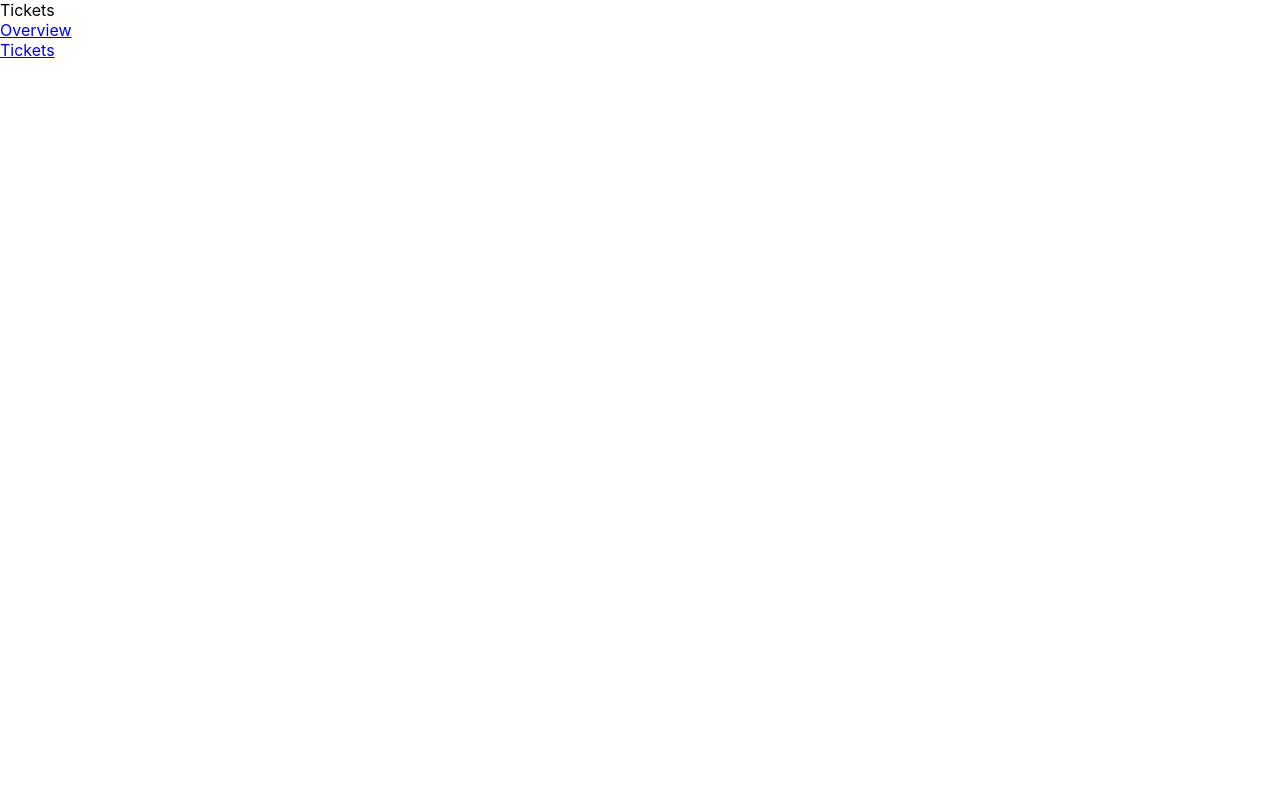
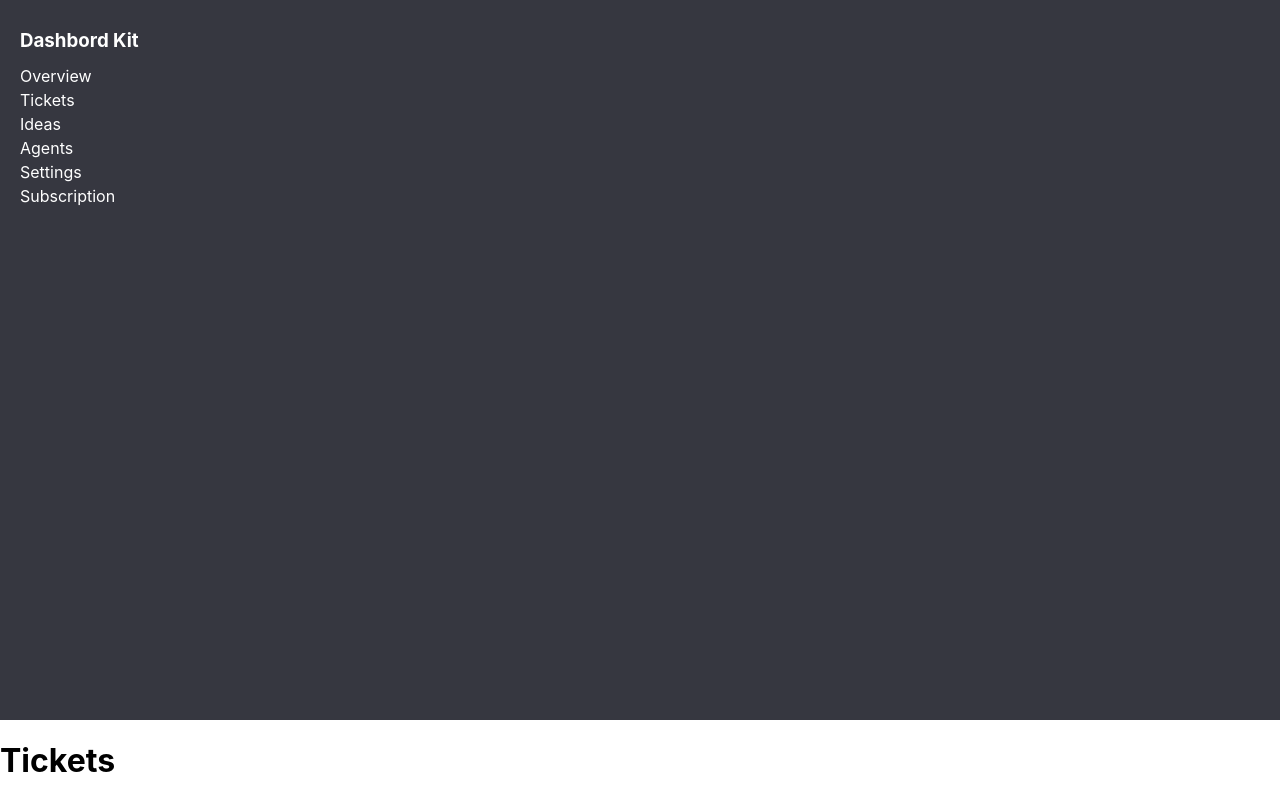
Before and after one commit to rdadr/dashboard, a React (Create React App) app: page /tickets in a window 1280 px wide. Built offline with nearby package versions, Linux system fonts and the light colour scheme.

Commit message:
fix: Overview, Tickets

```diff
--- a/src/App.js
+++ b/src/App.js
@@ -1,14 +1,17 @@
-import React from 'react'
-import { BrowserRouter as Router } from 'react-router-dom'
-import MainRouter from './Routes'
+import React from 'react';
+import {BrowserRouter, Switch, Route } from 'react-router-dom';
+import Overview from './Components/Pages/Overview';
+import Tickets from './Components/Pages/Tickets';
 import './App.css';
 
-function App() {
+const App = ()=> {
   return (
-    <Router>
-      <MainRouter/>
-    </Router>
+    <BrowserRouter >
+    <Switch>
+      <Route path="/overview" exact component={Overview} />
+      <Route path="/tickets" component={Tickets} />
+    </Switch>
+    </BrowserRouter>
   );
 }
-
 export default App;
--- a/src/Components/Pages/Overview/index.js
+++ b/src/Components/Pages/Overview/index.js
@@ -1,12 +1,12 @@
-import React from 'react'
-import { Link } from 'react-router-dom'
+import React from 'react';
+import Sidebar from '../Sidebar'
 
-export default function Overview() {
+const Overview = () =>{
   return (
     <div>
-     <h1>Overview<br/></h1>
-     <Link to={'/overview'}>Overview</Link><br/>
-      <Link to={'/tickets'}>Tickets</Link><br/>
+      <Sidebar />
+     <h1>Overview</h1>
     </div>
   )
 }
+export default Overview
--- a/src/Components/Pages/Tickets/index.js
+++ b/src/Components/Pages/Tickets/index.js
@@ -1,12 +1,12 @@
-import React from 'react'
-import { Link } from 'react-router-dom'
+import React from 'react';
+import Sidebar from '../Sidebar'
 
-export default function Tickets() {
+const Tickets = () =>{
   return (
     <div>
-     Tickets<br/>
-     <Link to={'/overview'}>Overview</Link><br/>
-      <Link to={'/tickets'}>Tickets</Link><br/>
+      <Sidebar />
+     <h1>Tickets</h1>
     </div>
   )
 }
+export default Tickets
--- a/src/Components/Pages/index.js
+++ b/src/Components/Pages/index.js
@@ -1,10 +1,10 @@
+import Sidebar from './Sidebar'
 import Overview from './Overview'
 import Tickets from './Tickets'
-import Sidebar from './Sidebar'
 
 
 export {
+  Sidebar,
   Overview,
   Tickets,
-  Sidebar,
 }
--- a/src/Routes.js
+++ b/src/Routes1.js
@@ -5,7 +5,6 @@ import { Overview, Tickets, Sidebar } from './Components/Pages'
 export default function MainRouter() {
   return (
     <Switch>
-
       <Route path={'/tickets'}>
         <Tickets/>
       </Route>
```
Also changed, not shown: 1 other file (tests, documents, lock files or other folders).
